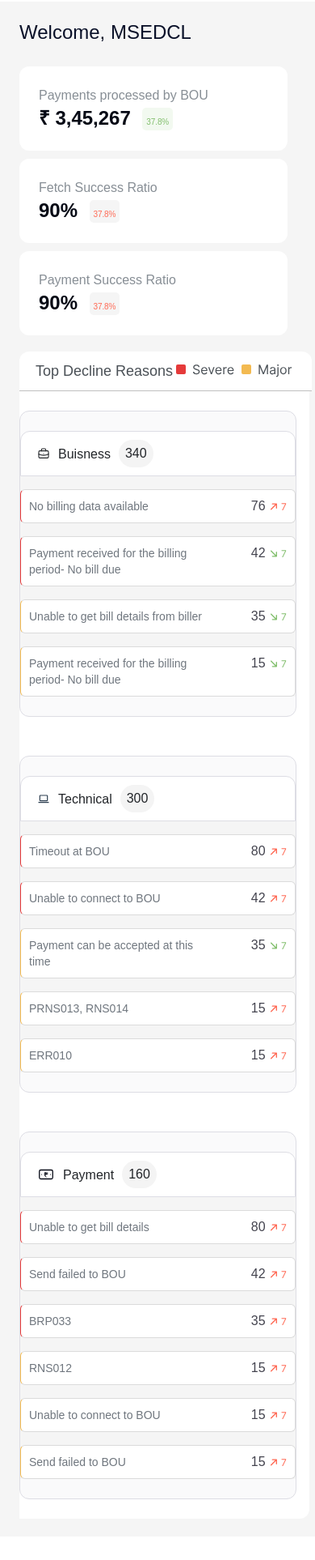
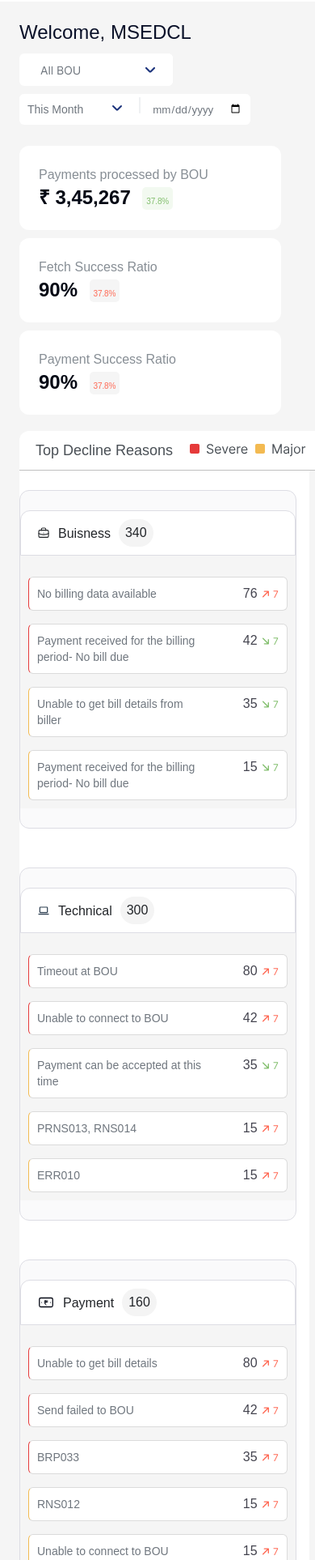
Before and after one commit to AnantJindal/BharatBillPay-Dashboard, a plain HTML site: page index.html in a window 390 px wide. Shown: the part 74-2000 px from the top of the page at 81% size. Before the commit the page ends 1971 px from the top, so only its background shows below. Drawn offline with Linux system fonts and the light colour scheme.

Commit message:
All Done

```diff
--- a/assests/styles/style.scss
+++ b/assests/styles/style.scss
@@ -175,7 +175,8 @@ header {
             .section1 {
                 display: flex;
                 justify-content: space-between;
-
+                flex-wrap: wrap;
+                gap: 10px;
                 h1 {
                     font-weight: 500;
                     font-size: 24px;
@@ -454,6 +455,7 @@ header {
                         ul {
                             flex-direction: column;
                             background: #F5F5F5;
+                            padding: 10px;
 
                             .li {
                                 padding: 10px;
@@ -497,11 +499,11 @@ header {
 
                             }
 
-                            .li-severe {
+                            .severe {
                                 border-left: 1px solid #E53A3A;
                             }
 
-                            .li-major {
+                            .major {
                                 border-left: 1px solid #F3BA51;
 
                             }
@@ -524,7 +526,7 @@ header {
     header {
         .container {
             div {
-                margin-right: 2%;
+                margin-right: 8%;
             }
 
             #visibility {
@@ -547,8 +549,9 @@ header {
                 margin-left: 0px;
 
                 .topcards {
+
                     flex-wrap: wrap;
-                    width: 85vw;
+                        width: 96vw;
 
                     .topcard {
                         margin-left: 0px;
@@ -577,18 +580,66 @@ header {
 }
 
 @media all and (max-width:768px) {
+    header .container .dropdown{
+        margin-right: 8%;
+    }
     .mainPart {
         .container {
             .welcomeSection {
+
+
+                // Top cards
+
+
+                .topcards {
+                        width: 93vw;
+
+                }
+                .decline .header {width: 87vw;}
                 .section1 {
                     .side-bar {
-                        display: none;
+                        flex-wrap: wrap;
+                        gap: 10px;
+                        .dropdownAll{
+                            .dropdown-contentAll{
+                                z-index: 799;
+                            }
+                        }
+                        .date-month{
+                        margin-left: 0px;
+                        }
                     }
+
                 }
             }
         }
     }
+
 }
+@media all and (max-width:425px) {
+    header .container .dropdown{
+        margin-right: 8%;
+    }
+    .mainPart {
+        .container {
+            .welcomeSection {
+
+
+                // Top cards
+
+
+                .topcards {
+                        width: 83vw;
+
+                }
+            }
+        }
+    }
+
+}
+
+
+
 
 
 
--- a/index.html
+++ b/index.html
@@ -135,7 +135,7 @@
                                 <label>340</label>
                             </div>
                             <ul>
-                                <li class="li li-severe">
+                                <li class="li severe">
                                     <p>No billing data available</p>
                                     <div class="number">
                                         <span>76</span>
@@ -143,7 +143,7 @@
                                     </div>
                                 </li>
 
-                                <li class="li li-severe">
+                                <li class="li severe">
                                     <p>Payment received for the
                                         billing period- No bill due</p>
                                     <div class="number">
@@ -151,7 +151,7 @@
                                         <img src="assests/images/greenUpDown.svg" alt="UpDown">
                                     </div>
                                 </li>
-                                <li class="li li-major">
+                                <li class="li major">
                                     <p>Unable to get bill details
                                         from biller</p>
                                     <div class="number">
@@ -159,7 +159,7 @@
                                         <img src="assests/images/greenUpDown.svg" alt="UpDown">
                                     </div>
                                 </li>
-                                <li class="li li-major">
+                                <li class="li major">
                                     <p>Payment received for the billing period- No bill due</p>
                                     <div class="number">
                                         <span>15</span>
@@ -175,35 +175,35 @@
                                 <label>300</label>
                             </div>
                             <ul>
-                                <li class="li li-severe">
+                                <li class="li severe">
                                     <p>Timeout at BOU</p>
                                     <div class="number">
                                         <span>80</span>
                                         <img src="assests/images/updown.svg" alt="UpDown">
                                     </div>
                                 </li>
-                                <li class="li li-severe">
+                                <li class="li severe">
                                     <p>Unable to connect to BOU</p>
                                     <div class="number">
                                         <span>42</span>
                                         <img src="assests/images/updown.svg" alt="UpDown">
                                     </div>
                                 </li>
-                                <li class="li li-major">
+                                <li class="li major">
                                     <p>Payment can be accepted at this time </p>
                                     <div class="number">
                                         <span>35</span>
                                         <img src="assests/images/greenUpDown.svg" alt="UpDown">
                                     </div>
                                 </li>
-                                <li class="li li-major">
+                                <li class="li major">
                                     <p>PRNS013, RNS014 </p>
                                     <div class="number">
                                         <span>15</span>
                                         <img src="assests/images/updown.svg" alt="UpDown">
                                     </div>
                                 </li>
-                                <li class="li li-major">
+                                <li class="li major">
                                     <p>ERR010 </p>
                                     <div class="number">
                                         <span>15</span>
@@ -219,42 +219,42 @@
                                 <label>160</label>
                             </div>
                             <ul>
-                                <li class="li li-severe">
+                                <li class="li severe">
                                     <p>Unable to get bill details</p>
                                     <div class="number">
                                         <span>80</span>
                                         <img src="assests/images/updown.svg" alt="UpDown">
                                     </div>
                                 </li>
-                                <li class="li li-severe">
+                                <li class="li severe">
                                     <p>Send failed to BOU</p>
                                     <div class="number">
                                         <span>42</span>
                                         <img src="assests/images/updown.svg" alt="UpDown">
                                     </div>
                                 </li>
-                                <li class="li li-severe">
+                                <li class="li severe">
                                     <p>BRP033 </p>
                                     <div class="number">
                                         <span>35</span>
                                         <img src="assests/images/updown.svg" alt="UpDown">
                                     </div>
                                 </li>
-                                <li class="li li-major">
+                                <li class="li major">
                                     <p>RNS012</p>
                                     <div class="number">
                                         <span>15</span>
                                         <img src="assests/images/updown.svg" alt="UpDown">
                                     </div>
                                 </li>
-                                <li class="li li-major">
+                                <li class="li major">
                                     <p>Unable to connect to BOU</p>
                                     <div class="number">
                                         <span>15</span>
                                         <img src="assests/images/updown.svg" alt="UpDown">
                                     </div>
                                 </li>
-                                <li class="li li-major">
+                                <li class="li major">
                                     <p>Send failed to BOU</p>
                                     <div class="number">
                                         <span>15</span>
```
Also changed, not shown: assests/images/Vector.svg (added), assests/styles/style.css, 1 other file.
